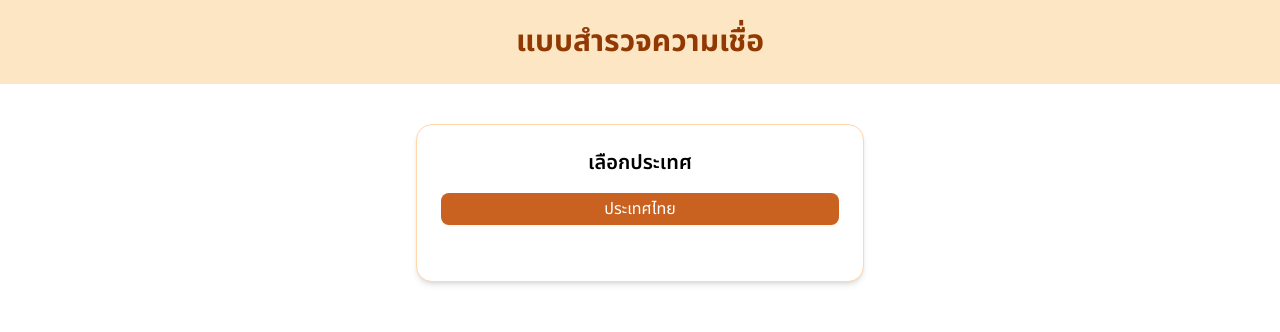
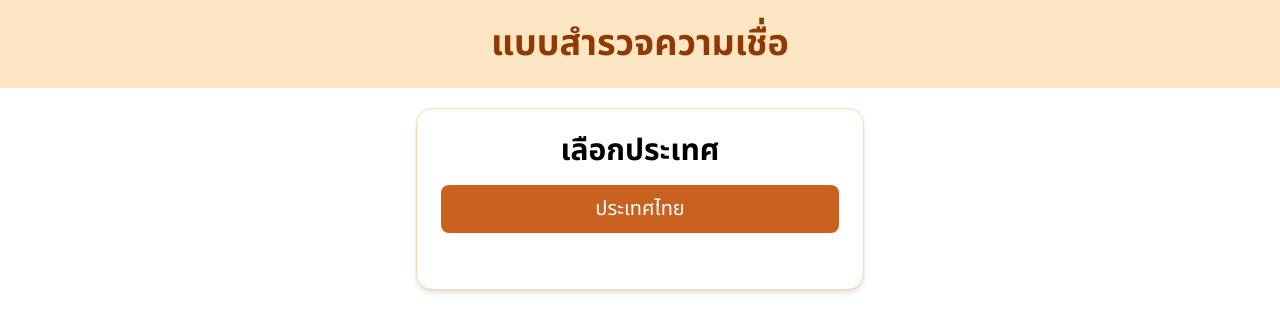
Before and after one commit to punya199/sai-ya-sat, a React (Vite) app: page / in a window 1280 px wide. Shown: the top 332 px of the page. Built offline with nearby package versions, Linux system fonts and the light colour scheme.

Commit message:
update  font & UI

```diff
--- a/src/page/PageSurvey.tsx
+++ b/src/page/PageSurvey.tsx
@@ -4,7 +4,7 @@ const PageSurvey = () => {
   // const navigate = useNavigate()
   return (
     <div>
-      <div className="bg-[#FDE6C3] text-[#913903] py-6 text-center text-3xl font-bold">
+      <div className="bg-[#FDE6C3] text-[#913903] py-6 text-center text-4xl font-bold">
         แบบสำรวจความเชื่อ
       </div>
       <SurveyCard></SurveyCard>
--- a/src/page/SurveyCard.tsx
+++ b/src/page/SurveyCard.tsx
@@ -1,5 +1,5 @@
-import { Button } from 'antd'
-import { useCallback, useState } from 'react'
+import { Button, type ButtonProps } from 'antd'
+import { useCallback, useState, type ReactNode } from 'react'
 
 type SurveyData = {
   country: string
@@ -8,6 +8,9 @@ type SurveyData = {
   belief: string
   action: string
 }
+type CustomButtonProps = {
+  children: ReactNode
+} & ButtonProps
 
 const surveyList = {
   country: ['ประเทศไทย'],
@@ -29,6 +32,7 @@ const surveyList = {
     'สถานที่ศักดิ์สิทธิ์',
     'สิ่งศักดิ์สิทธิ์',
     'พระ(นักบวช)',
+    'ไม่มีความเชื่อ',
   ],
   action: [
     'ไหว้ อธิษฐาน ขอพร',
@@ -89,91 +93,69 @@ const SurveyCard = () => {
       console.error(error)
     }
   }
+
+  const CustomButton = ({ children, ...props }: CustomButtonProps) => {
+    return (
+      <Button
+        {...props}
+        type="primary"
+        className=" mb-2 w-full !py-2 !text-wrap !h-auto"
+        style={{ fontSize: '20px' }}
+      >
+        {children}
+      </Button>
+    )
+  }
   const renderStep = useCallback(() => {
     if (step === 0) {
       return (
         <>
-          <h2 className="text-xl font-semibold mb-4 text-center ">เลือกประเทศ</h2>
+          <h2 className="text-3xl font-bold mb-4 text-center ">เลือกประเทศ</h2>
           {surveyList.country.map(c => (
-            <Button
-              key={c}
-              type="primary"
-              className=" mb-2 w-full  "
-              onClick={() => handleSelect('country', c)}
-            >
-              {c}
-            </Button>
+            <CustomButton onClick={() => handleSelect('country', c)}>{c}</CustomButton>
           ))}
         </>
       )
     } else if (step === 1) {
       return (
         <>
-          <h2 className="text-xl font-semibold mb-4 text-center">เลือกช่วงอายุ</h2>
+          <h2 className="text-3xl font-bold mb-4 text-center">เลือกช่วงอายุ</h2>
           {surveyList.age.map(a => (
-            <Button
-              key={a}
-              type="primary"
-              className="mb-2 w-full "
-              onClick={() => handleSelect('age', a)}
-            >
-              {a}
-            </Button>
+            <CustomButton onClick={() => handleSelect('age', a)}>{a}</CustomButton>
           ))}
         </>
       )
     } else if (step === 2) {
       return (
         <>
-          <h2 className="text-xl font-semibold mb-4 text-center">เลือกอาชีพ</h2>
+          <h2 className="text-3xl font-bold mb-4 text-center">เลือกอาชีพ</h2>
           {surveyList.job.map(j => (
-            <Button
-              key={j}
-              type="primary"
-              className="mb-2 w-full "
-              onClick={() => handleSelect('job', j)}
-            >
-              {j}
-            </Button>
+            <CustomButton onClick={() => handleSelect('job', j)}>{j}</CustomButton>
           ))}
         </>
       )
     } else if (step === 3) {
       return (
         <>
-          <h2 className="text-xl font-semibold mb-4 text-center">คุณมีความเชื่อต่อสิ่งใด</h2>
+          <h2 className="text-3xl font-bold mb-4 text-center">คุณมีความเชื่อต่อสิ่งใด</h2>
           {surveyList.belief.map(b => (
-            <Button
-              key={b}
-              type="primary"
-              className="mb-2 w-full "
-              onClick={() => handleSelect('belief', b)}
-            >
-              {b}
-            </Button>
+            <CustomButton onClick={() => handleSelect('belief', b)}>{b}</CustomButton>
           ))}
         </>
       )
     } else if (step === 4) {
       return (
         <>
-          <h2 className="text-xl font-semibold mb-4 text-center">สิ่งแรกที่คุณจะทำ</h2>
+          <h2 className="text-3xl font-bold mb-4 text-center">สิ่งแรกที่คุณจะทำ</h2>
           {surveyList.action.map(b => (
-            <Button
-              key={b}
-              type="primary"
-              className="mb-2 w-full  "
-              onClick={() => handleSelect('action', b)}
-            >
-              {b}
-            </Button>
+            <CustomButton onClick={() => handleSelect('action', b)}>{b}</CustomButton>
           ))}
         </>
       )
     } else if (step === 5) {
       return (
         <>
-          <h2 className="text-2xl font-bold mb-6 text-center text-green-700">
+          <h2 className="text-3xl font-bold mb-6 text-center text-green-700">
             ตรวจสอบข้อมูลของคุณ
           </h2>
 
@@ -204,23 +186,23 @@ const SurveyCard = () => {
     } else if (step === 6) {
       return (
         <>
-          <h2 className="text-xl font-semibold mb-4 text-center text-green-700">
+          <h2 className="text-2xl font-semibold mb-4 text-center text-green-700">
             ขอบคุณที่ร่วมทำแบบสำรวจ!
           </h2>
-          <p className="text-center">ข้อมูลของคุณถูกบันทึกเรียบร้อยแล้ว</p>
+          <p className="text-center text-xl">ข้อมูลของคุณถูกบันทึกเรียบร้อยแล้ว</p>
         </>
       )
     }
   }, [form.action, form.age, form.belief, form.country, form.job, handleSelect, step])
 
   return (
-    <div className="bg-white border border-orange-200 shadow-md rounded-2xl p-6 max-w-md mx-auto mt-10 transition-all">
+    <div className="bg-white border border-orange-200 shadow-md rounded-2xl p-6 max-w-md mx-auto mt-5 transition-all duration-300 hover:shadow-lg">
       {renderStep()}
       <div className="flex justify-between mt-6 gap-2">
         {step !== 0 && step !== 6 && (
           <Button
             color="primary"
-            className="w-full"
+            className="w-full !text-xl !py-1  !h-auto"
             variant="outlined"
             onClick={() => handleBack()}
           >
@@ -231,7 +213,7 @@ const SurveyCard = () => {
           <Button
             type="primary"
             onClick={handleSubmit}
-            className="w-full bg-[#C96221] hover:bg-[#a44d18]"
+            className=" bg-[#C96221] hover:bg-[#a44d18] !text-xl !py-1  !h-auto !w-3/1"
           >
             ส่งข้อมูล
           </Button>
@@ -240,7 +222,7 @@ const SurveyCard = () => {
           <Button
             type="primary"
             onClick={handleReset}
-            className="w-full bg-[#C96221] hover:bg-[#a44d18]"
+            className="w-full bg-[#C96221] hover:bg-[#a44d18] !text-xl !py-1  !h-auto"
           >
             ทำแบบสำรวจใหม่
           </Button>
```
